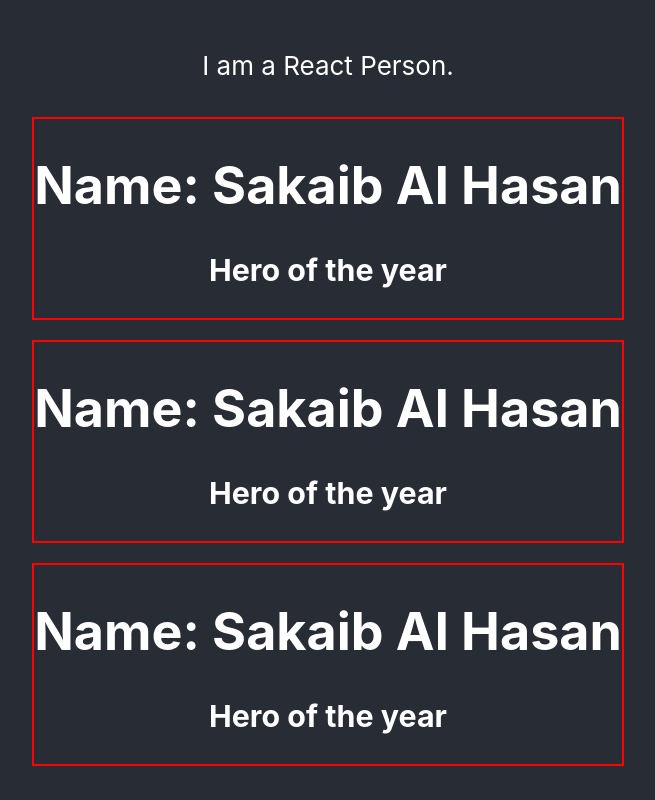
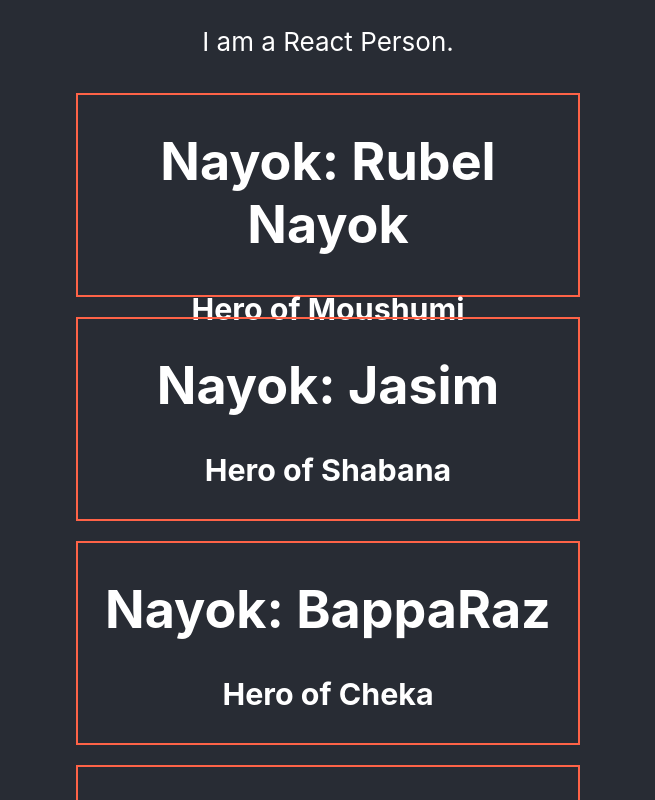
Before and after one commit to Asif10H/React-Core-concept, a React (Create React App) app in the folder core-concepts/: page / in a window 1280 px wide. Shown: the top 800 px of the page, without its empty margins (312-967 px from the left). Built offline with nearby package versions, Linux system fonts and the light colour scheme.

Commit message:
added person function

```diff
--- a/core-concepts/src/App.js
+++ b/core-concepts/src/App.js
@@ -1,40 +1,32 @@
 import './App.css';
 
 function App() {
-  //var name = "Dr. Mahfuz";
-  var person1 = {
-    name: "Dr. Mahfuz",
-    job: "singer"
-  }
-  var person2 = {
-    name: "Eva Rahman",
-    job: "Kokil Kondi"
-  }
-  var style={
-    color: 'red',
-    backgroundColor: 'yellow'
-  }
+  const nayoks = ['Anwar', 'Jafor', 'Alomgir', 'Salman']
   return (
     <div className="App">
       <header className="App-header">
         <p>I am a React Person.</p>
-        <Person></Person>
-        <Person></Person>
-        <Person></Person>
+        <Person name="Rubel Nayok" nayika="Moushumi"></Person>
+        <Person name="Jasim" nayika="Shabana"></Person>
+        <Person name="BappaRaz" nayika="Cheka"></Person>
+        <Person name="Elias K" nayika="Bobita"></Person>
       </header>
     </div>
   );
 }
-function Person(){
+function Person(props){
   const personStyle={
-    border: '2px solid red',
-    margin: '10px'
+    border: '2px solid tomato',
+    margin: '10px',
+    height:'200px',
+    width:'500px'
   }
+  console.log(props);
   // style={{border: '2px solid red', margin: '10px'}}
   return (
   <div style={personStyle}>
-      <h1>Name: Sakaib Al Hasan</h1>
-      <h3>Hero of the year</h3>
+      <h1>Nayok: {props.name}</h1>
+      <h3>Hero of  {props.nayika}</h3>
   </div>
   )
 }
```
